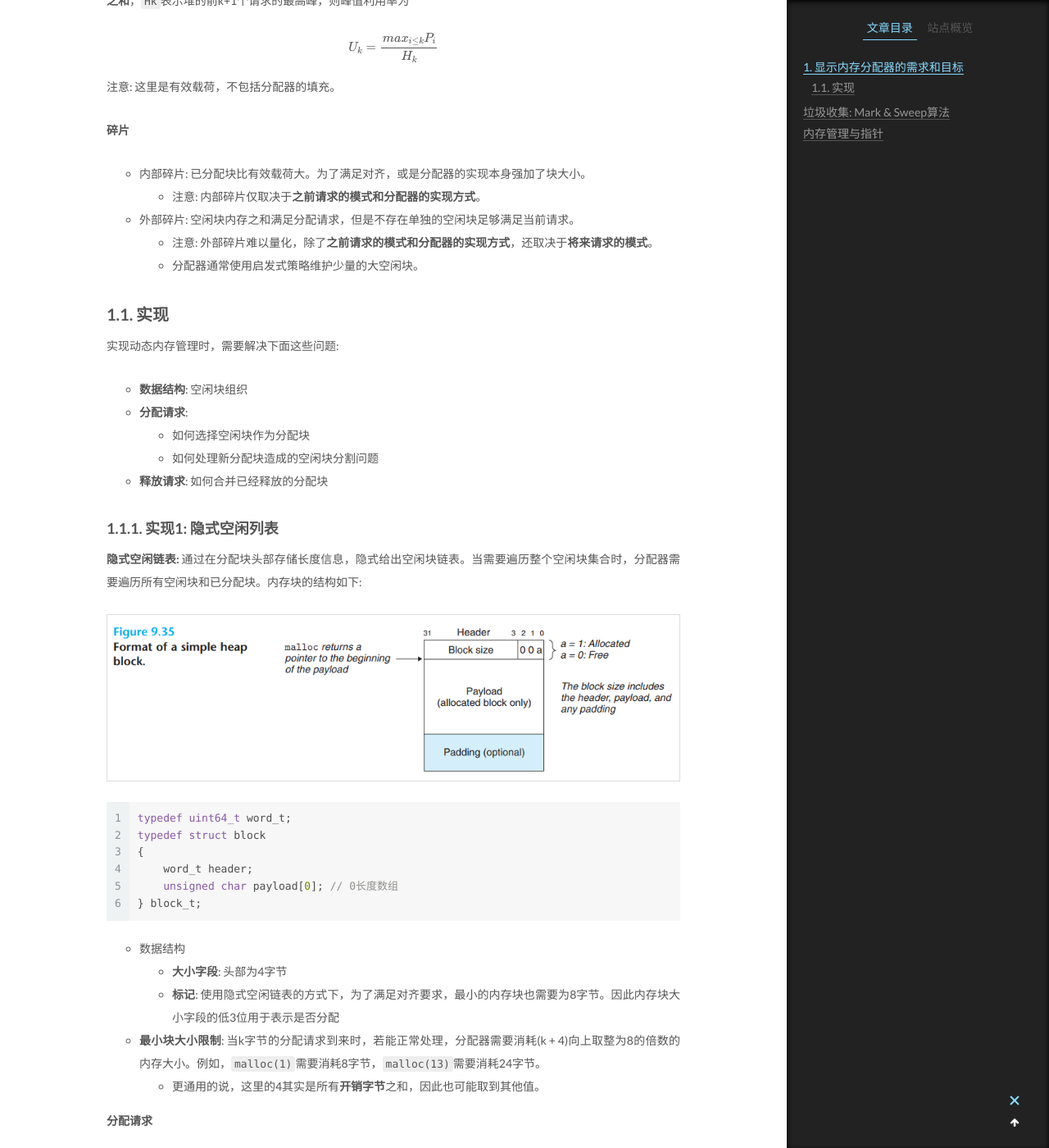
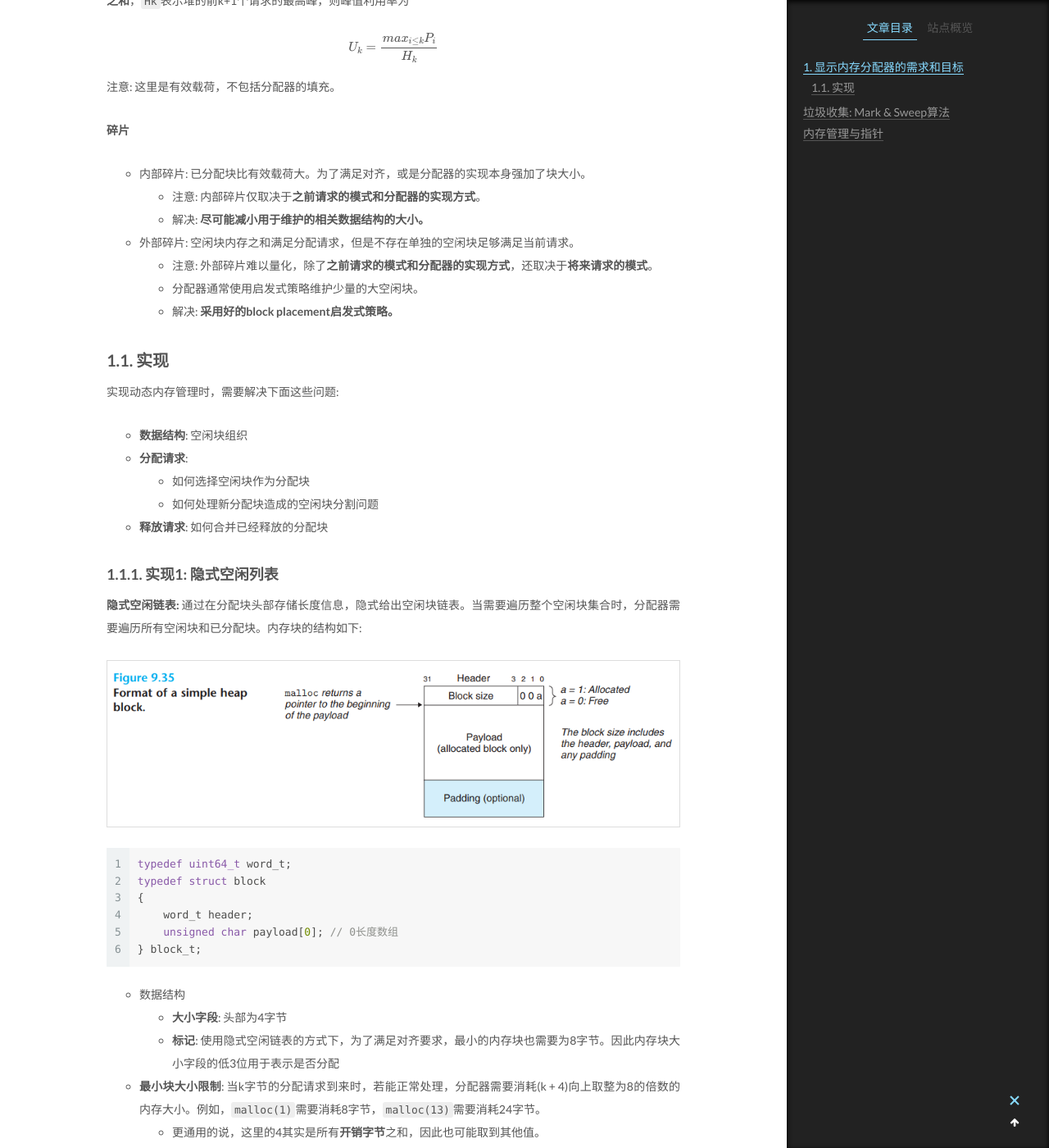
Before and after one commit to Willendless/willendless.github.io, a Jekyll site: the page built from _posts/2021-6-30-《csapp》ch9-3.md, in a window 1280 px wide and 1400 px high, scrolled down 1955 px. Shown: the whole window at 82% size. Built offline with Jekyll 4.4.1, drawn with Linux system fonts in a browser that asks for light colours; formulas are drawn with MathJax 3; comment, search, counter and statistics services are not loaded.

Commit message:
chore: update post

```diff
--- a/_posts/2021-6-30-《csapp》ch9-3.md
+++ b/_posts/2021-6-30-《csapp》ch9-3.md
@@ -53,9 +53,11 @@ $$U_k = \frac{max_{i\le k}P_i}{H_k}$$
 
 + 内部碎片: 已分配块比有效载荷大。为了满足对齐，或是分配器的实现本身强加了块大小。
   + 注意: 内部碎片仅取决于**之前请求的模式和分配器的实现方式**。
+  + 解决: **尽可能减小用于维护的相关数据结构的大小。**
 + 外部碎片: 空闲块内存之和满足分配请求，但是不存在单独的空闲块足够满足当前请求。
   + 注意: 外部碎片难以量化，除了**之前请求的模式和分配器的实现方式**，还取决于**将来请求的模式**。
   + 分配器通常使用启发式策略维护少量的大空闲块。
+  + 解决: **采用好的block placement启发式策略。**
 
 ### 1.1. 实现
 
```
